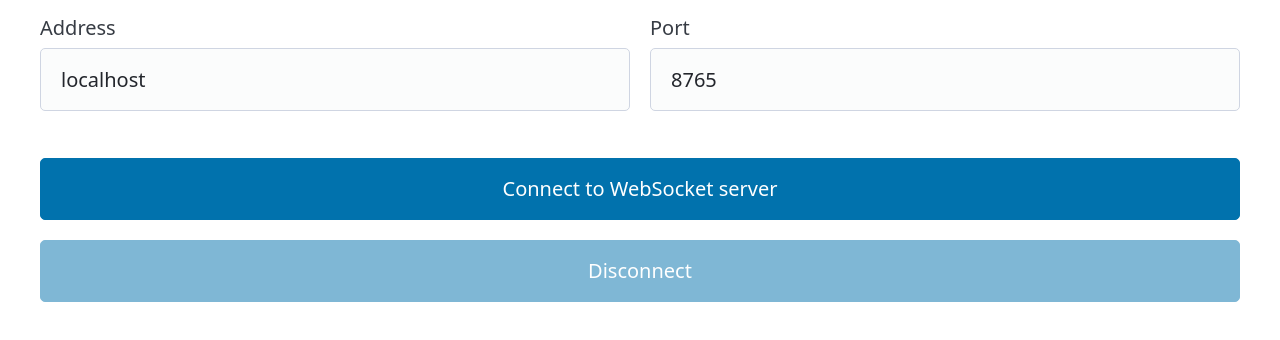
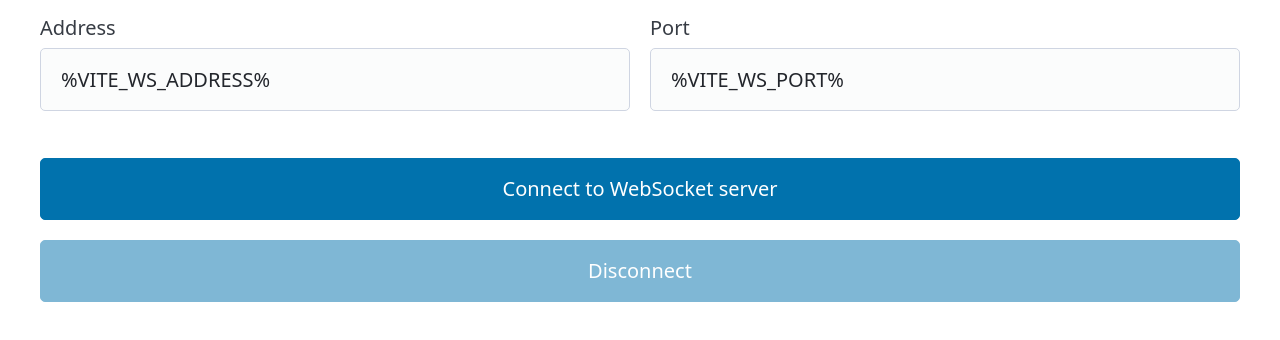
Before and after one commit to j4kim/leds-play, a website: page web/index.html in a window 1280 px wide. Shown: the part 72-412 px from the top of the page. Drawn offline with nearby package versions, Linux system fonts and the light colour scheme.

Commit message:
use vite to start dev server with hot reload and use environment variables

```diff
--- a/web/index.html
+++ b/web/index.html
@@ -17,11 +17,11 @@
             <fieldset class="grid">
                 <label>
                     Address
-                    <input id="addressinput" value="localhost" />
+                    <input id="addressinput" value="%VITE_WS_ADDRESS%" />
                 </label>
                 <label>
                     Port
-                    <input id="portinput" value="8765" />
+                    <input id="portinput" value="%VITE_WS_PORT%" />
                 </label>
             </fieldset>
             <button type="submit" id="connectbtn">Connect to WebSocket server</button>
```
Also changed, not shown: web/package.json (added, +14 -0 lines), 3 other files.
